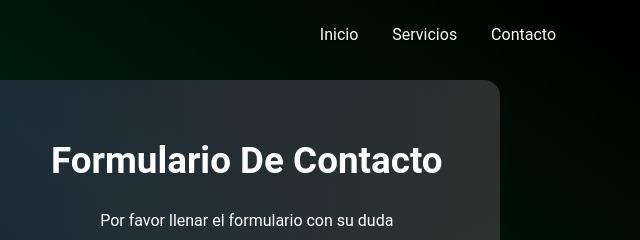
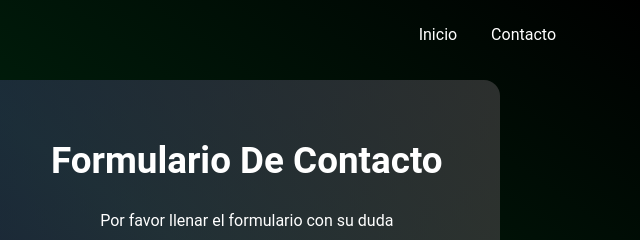
Before and after one commit to DesignJuanMM/designjuanmm.github.io, a plain HTML site: page contacto.html in a window 1280 px wide. Shown: the top 240 px of the page, 640-1280 px from the left. Drawn offline with Linux system fonts and the light colour scheme.

Commit message:
Add files via upload

```diff
--- a/contacto.html
+++ b/contacto.html
@@ -29,12 +29,12 @@
               <span id="span4"></span>
               Inicio
             </a>
-            <a href="servicios.html" class="btn-menu">
+            <!-- <a href="servicios.html" class="btn-menu">
               <span id="span2"></span>
               <span id="span3"></span>
               <span id="span4"></span>
               Servicios
-            </a>
+            </a> -->
             <a href="contacto.html" class="btn-menu">
               <span id="span2"></span>
               <span id="span3"></span>
```
Also changed, not shown: fondo.html (+2 -2 lines).
